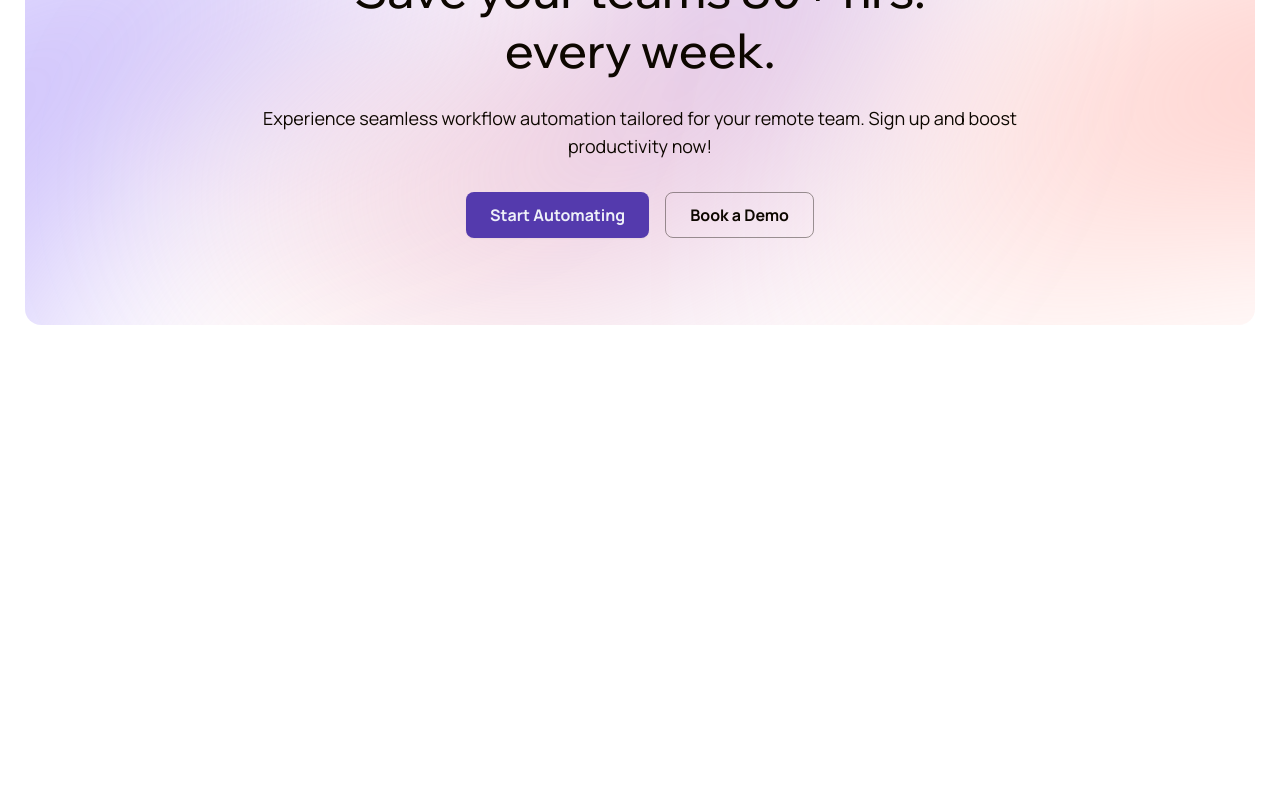
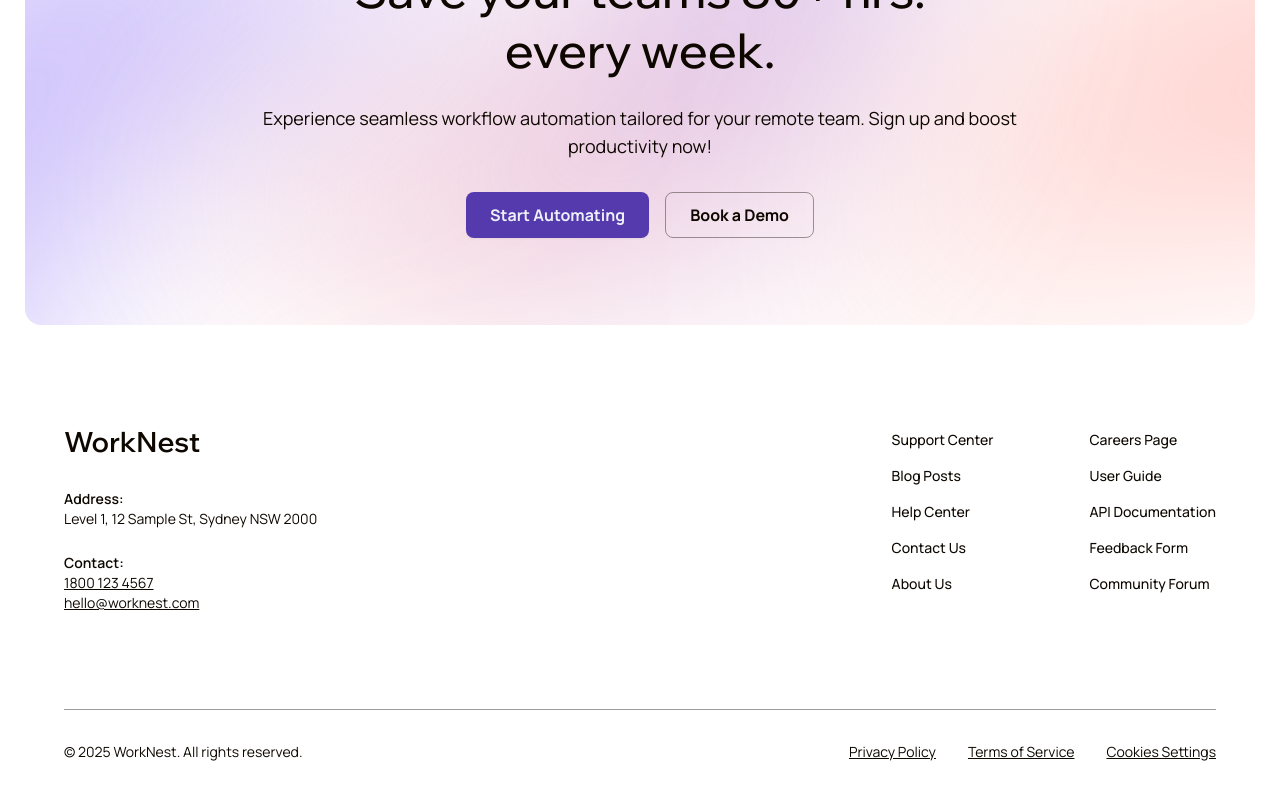
Before and after one commit to SadhuG/work-nest-landing-page, a Next.js app: page / in a window 1280 px wide. Shown: the part 6879-7679 px from the top of the page. Before the commit the page ends 7229 px from the top, so only its background shows below. Built offline with nearby package versions, Linux system fonts and the light colour scheme.

Commit message:
Added footer and fixed CTA gradient

```diff
--- a/src/app/page.tsx
+++ b/src/app/page.tsx
@@ -1,6 +1,7 @@
 import Cta from "@/components/cta";
 import Faq from "@/components/faq";
 import Feature1 from "@/components/feature-1";
+import Footer from "@/components/footer";
 import Hero from "@/components/hero";
 import HowItWorks from "@/components/how-it-works";
 import IntegrationsShowcase from "@/components/integrations-showcase";
@@ -27,7 +28,10 @@ const Home = () => {
         <Testimonials />
         <Cta />
       </main>
-      <footer></footer>
+
+      <footer>
+        <Footer />
+      </footer>
     </>
   );
 };
--- a/src/components/cta.tsx
+++ b/src/components/cta.tsx
@@ -8,23 +8,23 @@ import Image from "next/image";
 
 const Cta = () => {
   return (
-    <section className="relative flex items-center justify-center px-5 py-16 md:px-10 md:py-20 lg:px-16 lg:py-28">
+    <section className="relative mx-auto flex max-w-[1536px] items-center justify-center px-5 py-16 md:px-10 md:py-20 lg:px-16 lg:py-28">
       <div className="absolute top-2.5 right-2.5 bottom-2.5 left-2.5 overflow-hidden rounded-2xl md:top-[25px] md:right-[25px] md:bottom-[25px] md:left-[25px]">
         <div className="relative h-full w-full">
           <Image
             src={subtract1}
             alt={""}
-            className="absolute top-14 left-[-198px] blur-[130px]"
+            className="absolute blur-[100px] sm:top-14 sm:left-[-198px] md:blur-[130px]"
           />
           <Image
             src={subtract2}
             alt={""}
-            className="absolute top-[-295px] left-[158px] blur-[130px]"
+            className="absolute bottom-10 hidden blur-[130px] sm:top-[-295px] sm:left-[158px] sm:block"
           />
           <Image
             src={subtract3}
             alt={""}
-            className="absolute top-32 left-[889px] blur-[130px]"
+            className="absolute top-3/4 blur-[100px] sm:top-32 sm:left-[889px] md:blur-[130px]"
           />
         </div>
       </div>
--- /dev/null
+++ b/src/components/footer.tsx
@@ -0,0 +1,112 @@
+import React from "react";
+import Logo from "./ui/logo";
+
+// import {
+//   FaFacebookF,
+//   FaInstagram,
+//   FaLinkedinIn,
+//   FaYoutube,
+// } from "react-icons/fa";
+// import { FaXTwitter } from "react-icons/fa6";
+
+const footerLinks1 = [
+  { label: "Support Center", href: "#" },
+  { label: "Blog Posts", href: "#" },
+  { label: "Help Center", href: "#" },
+  { label: "Contact Us", href: "#" },
+  { label: "About Us", href: "#" },
+];
+const footerLinks2 = [
+  { label: "Careers Page", href: "#" },
+  { label: "User Guide", href: "#" },
+  { label: "API Documentation", href: "#" },
+  { label: "Feedback Form", href: "#" },
+  { label: "Community Forum", href: "#" },
+];
+
+const Footer = () => {
+  return (
+    <section className="mx-auto w-full max-w-[1536px] px-4 py-12 text-sm md:px-16 md:py-20">
+      <div className="mx-auto flex flex-col gap-12 md:flex-row md:justify-between md:gap-0">
+        {/* Left: Brand, Address, Contact, Socials */}
+        <div className="flex flex-col gap-8 md:w-1/2 lg:w-1/3">
+          <div>
+            <div className="mb-6 md:mb-8">
+              <Logo />
+            </div>
+            <div className="mb-6">
+              <p className="font-semibold">Address:</p>
+              <p>Level 1, 12 Sample St, Sydney NSW 2000</p>
+            </div>
+            <div className="">
+              <p className="font-semibold">Contact:</p>
+              <a href="#" className="hover:text-primary block underline">
+                1800 123 4567
+              </a>
+              <a href="#" className="hover:text-primary block underline">
+                hello@worknest.com
+              </a>
+            </div>
+            <div className="mt-6 flex gap-5 text-2xl md:mt-8">
+              <a href="#" aria-label="Facebook" className="hover:text-primary">
+                {/* <FaFacebookF /> */}
+              </a>
+              <a href="#" aria-label="Instagram" className="hover:text-primary">
+                {/* <FaInstagram /> */}
+              </a>
+              <a href="#" aria-label="X" className="hover:text-primary">
+                {/* <FaXTwitter /> */}
+              </a>
+              <a href="#" aria-label="LinkedIn" className="hover:text-primary">
+                {/* <FaLinkedinIn /> */}
+              </a>
+              <a href="#" aria-label="YouTube" className="hover:text-primary">
+                {/* <FaYoutube /> */}
+              </a>
+            </div>
+          </div>
+        </div>
+
+        {/* Center & Right: Navigation Links */}
+        <div className="flex flex-1 flex-col gap-10 md:flex-row md:justify-end md:gap-24">
+          <ul className="space-y-4 font-medium">
+            {footerLinks1.map((link) => (
+              <li key={link.label}>
+                <a href={link.href} className="py-2 hover:underline">
+                  {link.label}
+                </a>
+              </li>
+            ))}
+          </ul>
+          <ul className="space-y-4 font-medium">
+            {footerLinks2.map((link) => (
+              <li key={link.label}>
+                <a href={link.href} className="hover:underline">
+                  {link.label}
+                </a>
+              </li>
+            ))}
+          </ul>
+        </div>
+      </div>
+
+      {/* Bottom: Copyright & Policies */}
+      <div className="border-border mx-auto mt-16 flex max-w-[1536px] flex-col gap-6 border-t pt-8 md:flex-row md:items-center md:justify-between">
+        <div>© 2025 WorkNest. All rights reserved.</div>
+        <div className="flex flex-wrap gap-8">
+          <a href="#" className="underline">
+            Privacy Policy
+          </a>
+          <a href="#" className="underline">
+            Terms of Service
+          </a>
+          <a href="#" className="underline">
+            Cookies Settings
+          </a>
+        </div>
+      </div>
+    </section>
+  );
+};
+
+export default Footer;
```
